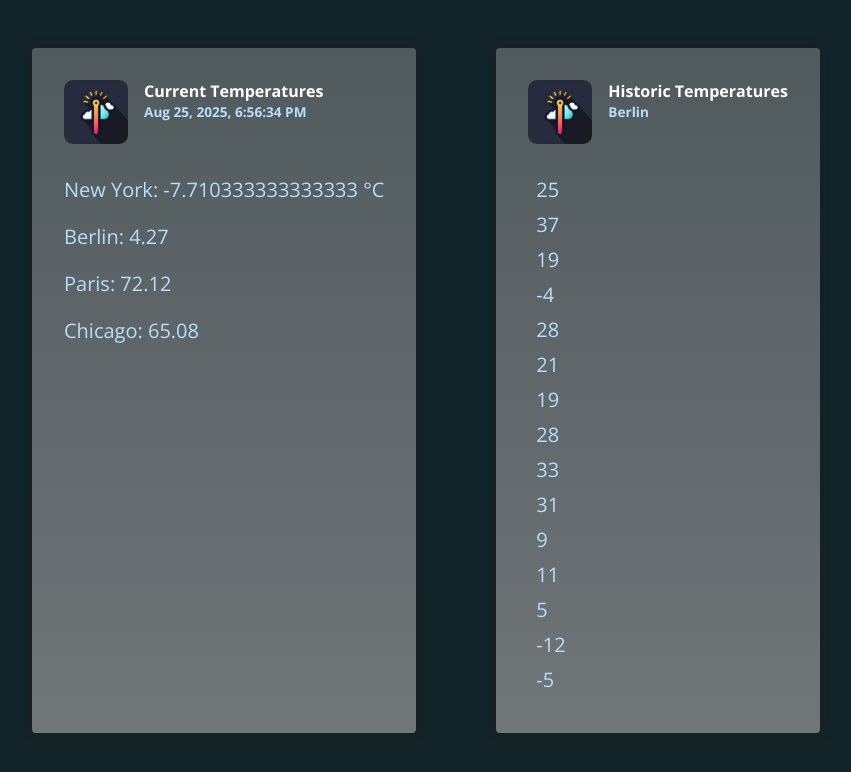
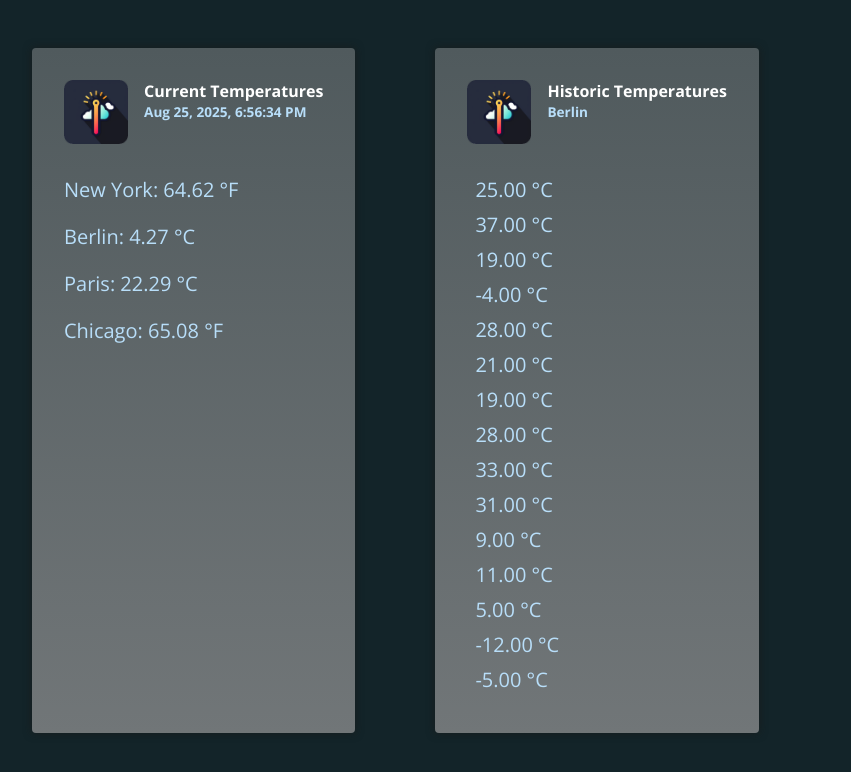
Before and after one commit to phpontes/angular-pipes-deep-dive, an Angular app: page / in a window 1280 px wide. Shown: the top 772 px of the page, without its empty margins (168-1019 px from the left). Built offline with nearby package versions, Linux system fonts and the light colour scheme.

Commit message:
fix: correct temperature formatting and variable naming in temperature pipe and component

```diff
--- a/src/app/app.component.html
+++ b/src/app/app.component.html
@@ -7,10 +7,10 @@
         <p>{{ currentDate | date : "medium" }}</p>
       </div>
     </header>
-    <p>New York: {{ currentTemperaturs.newYork | temp : "fah" : "cel" }}</p>
-    <p>Berlin: {{ currentTemperaturs.berlin | number : "1.1-2" }}</p>
-    <p>Paris: {{ currentTemperaturs.paris | number : "1.1-2" }}</p>
-    <p>Chicago: {{ currentTemperaturs.chicago | number : "1.1-2" }}</p>
+    <p>New York: {{ currentTemperatures.newYork | temp : "cel" : "fah" }}</p>
+    <p>Berlin: {{ currentTemperatures.berlin | temp : "cel" }}</p>
+    <p>Paris: {{ currentTemperatures.paris | temp : "fah" : "cel" }}</p>
+    <p>Chicago: {{ currentTemperatures.chicago | temp : "fah" }}</p>
   </article>
 
   <article class="temperatures">
@@ -23,7 +23,9 @@
     </header>
     <ul>
       @for (temperature of historicTemperatures; track temperature) {
-      <li (click)="onReset($index)">{{ temperature }}</li>
+      <li (click)="onReset($index)">
+        {{ temperature | temp : "cel" }}
+      </li>
       }
     </ul>
   </article>
--- a/src/app/app.component.ts
+++ b/src/app/app.component.ts
@@ -1,16 +1,16 @@
 import { Component } from '@angular/core';
-import { DatePipe, DecimalPipe } from '@angular/common';
+import { DatePipe } from '@angular/common';
 
 import { TemperaturePipe } from './temperature.pipe';
 
 @Component({
   selector: 'app-root',
   templateUrl: './app.component.html',
-  imports: [DatePipe, DecimalPipe, TemperaturePipe]
+  imports: [DatePipe, TemperaturePipe],
 })
 export class AppComponent {
   currentDate = new Date();
-  currentTemperaturs = {
+  currentTemperatures = {
     berlin: 4.2749812,
     newYork: 18.1214,
     paris: 72.1209001,
--- a/src/app/temperature.pipe.ts
+++ b/src/app/temperature.pipe.ts
@@ -30,12 +30,12 @@ export class TemperaturePipe implements PipeTransform {
 
     let symbol: '°C' | '°F';
 
-    if (!outputTemp) {
+    if (!outputType) {
       symbol = inputType === 'cel' ? '°C' : '°F';
     } else {
       symbol = outputType === 'cel' ? '°C' : '°F';
     }
 
-    return `${outputTemp} ${symbol}`;
+    return `${outputTemp.toFixed(2)} ${symbol}`;
   }
 }
```
